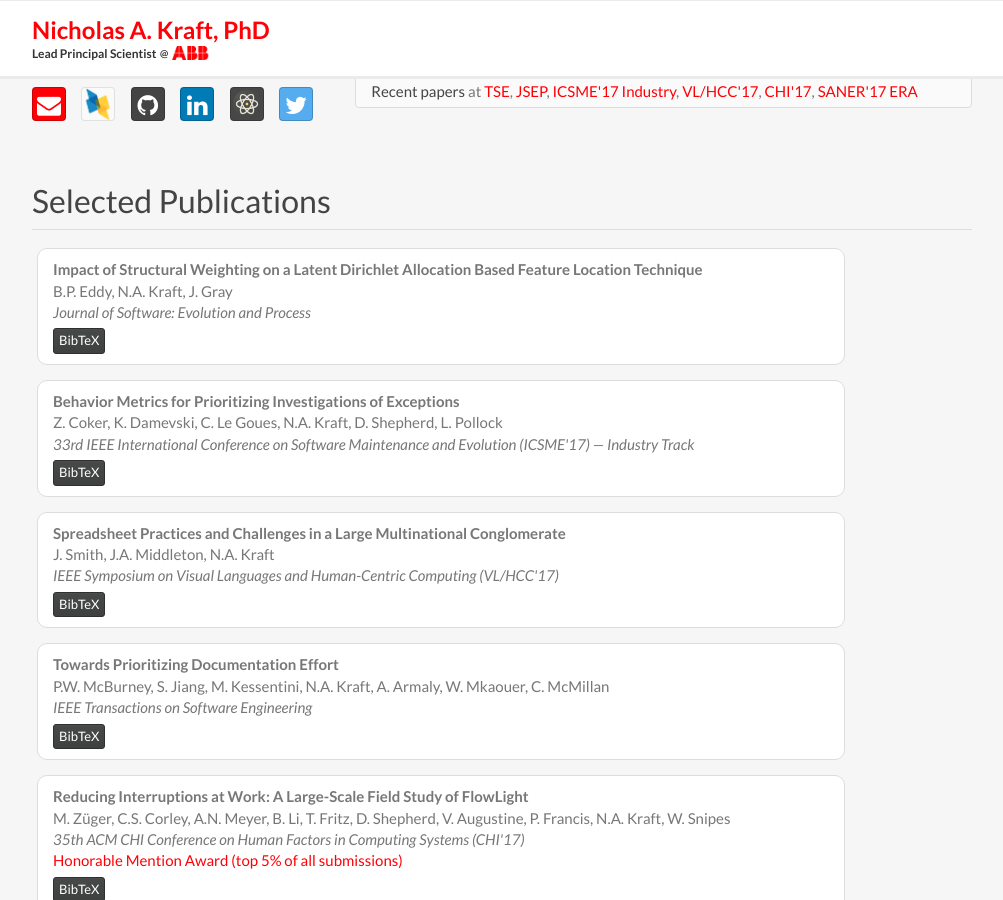
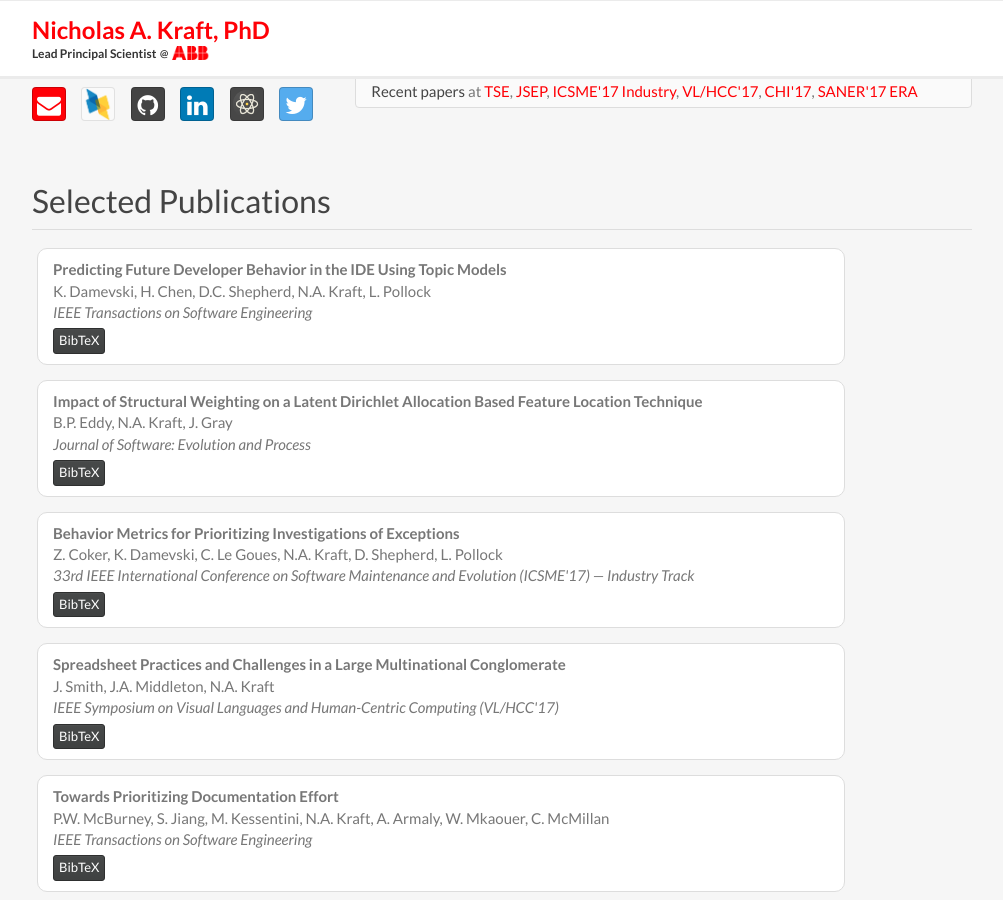
Before and after one commit to nkraft/nkraft.github.io, a Jekyll site: the page built from index.html, in a window 1280 px wide and 900 px high, scrolled down 319 px. Shown: the whole window, without its empty margins (138-1141 px from the left). Built offline with Jekyll 4.4.1, drawn with Linux system fonts in a browser that asks for light colours; nearby versions of some CDN libraries.

Commit message:
Update publications.html

```diff
--- a/_includes/publications.html
+++ b/_includes/publications.html
@@ -1,3 +1,21 @@
+<div class="row">
+    <div class="col-pub">
+        <div class="pub-html">
+            <span class="pub-title">Predicting Future Developer Behavior in the IDE Using Topic Models</span><br>
+            <span class="pub-author">K. Damevski, H. Chen, D.C. Shepherd, N.A. Kraft, L. Pollock</span><br>
+            <span class="pub-venue">IEEE Transactions on Software Engineering</span><br>
+        </div>
+        <div class="pub-bibtex hidden">
+<pre>@article{McBurney_etal:2017,
+  author    = {K. Damevski and H. Chen and D.C. Shepherd and N.A. Kraft and L. Pollock},
+  title     = {Predicting Future Developer Behavior in the IDE Using Topic Models},
+  journal   = {IEEE Transactions on Software Engineering},
+  year      = 2017,
+}
+</pre>
+        </div>
+    </div>
+</div>
 <div class="row">
     <div class="col-pub">
         <div class="pub-html">
```
